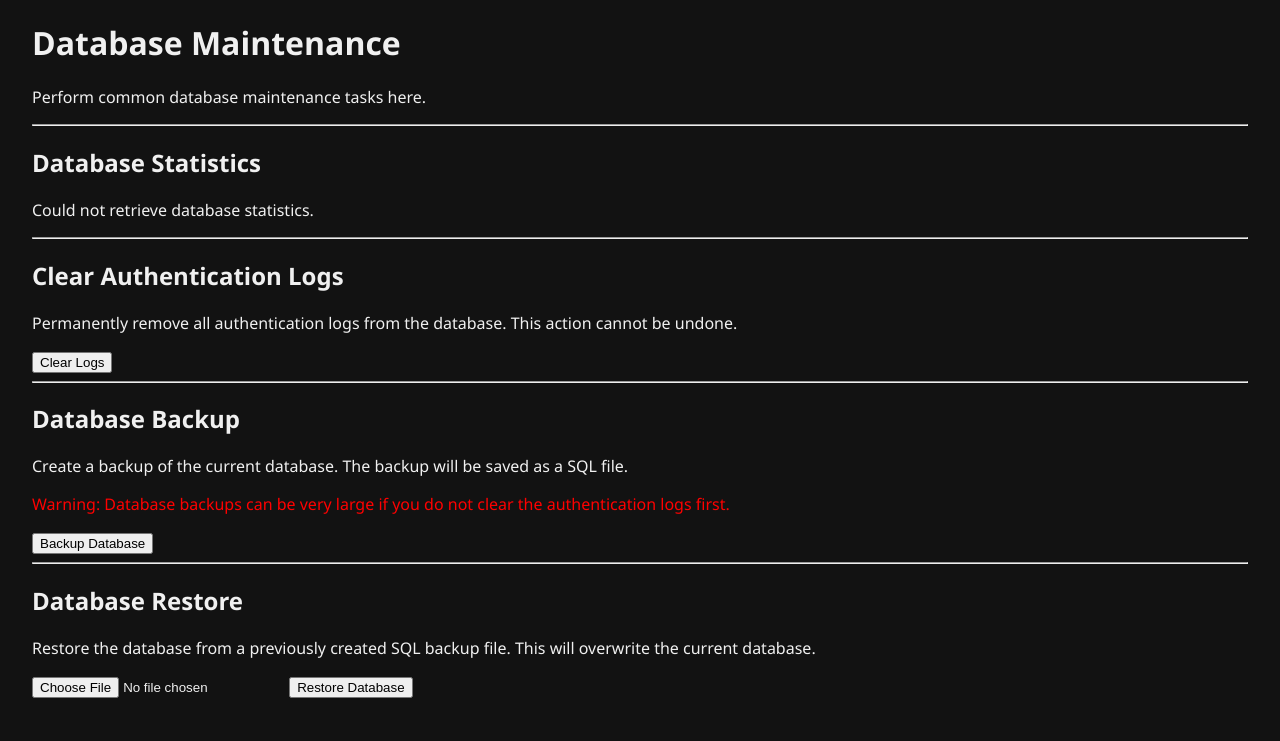
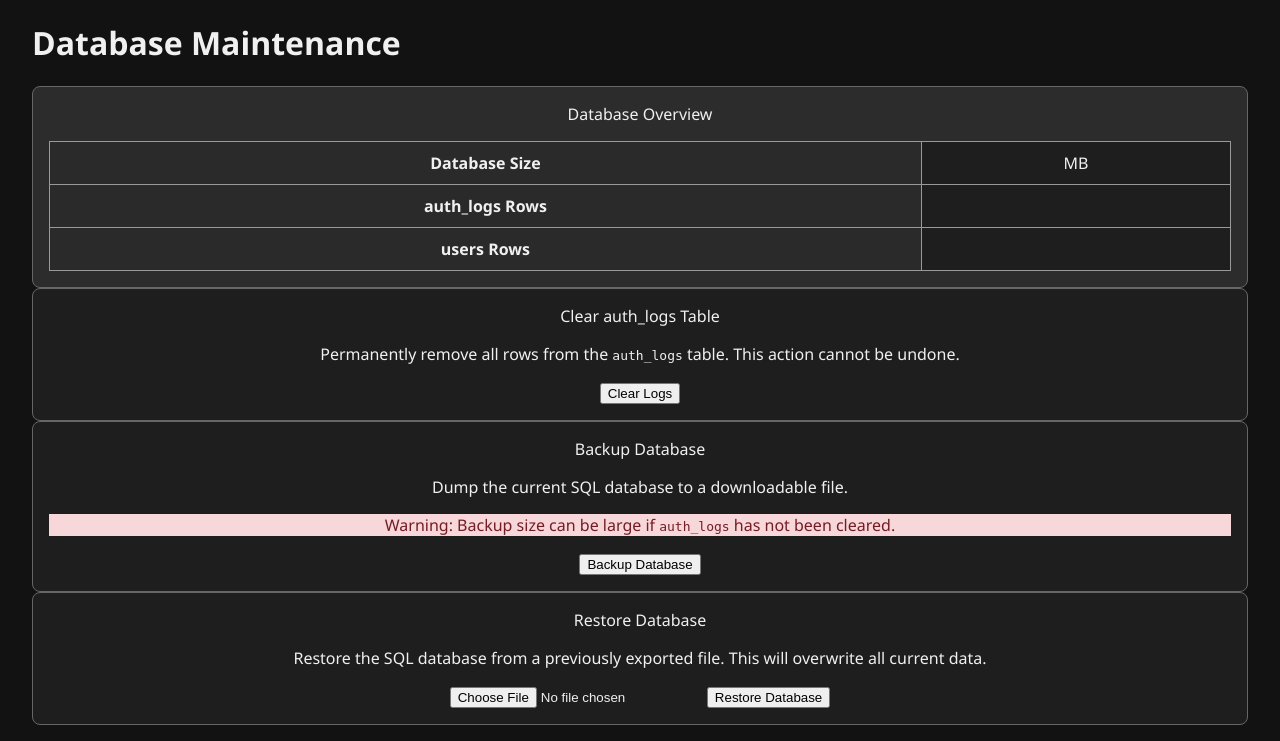
Before and after one commit to Simon-CR/RadMac, a Flask app: template app/templates/maintenance.html in a window 1280 px wide. Shown: the part 74-815 px from the top of the page. Before the commit the page ends 772 px from the top, so only its background shows below. Run offline with Flask 3, Linux system fonts and the light colour scheme; the template is opened without the code that fills it, so the values that code supplies are empty.

Commit message:
re-worked the maintenance interface, added more stats

```diff
--- a/app/templates/maintenance.html
+++ b/app/templates/maintenance.html
@@ -1,6 +1,7 @@
 {% extends 'base.html' %}
 {% block title %}Maintenance{% endblock %}
 {% block content %}
+<div class="maintenance-page">
   <h1>Database Maintenance</h1>
 
   {% with messages = get_flashed_messages(with_categories=true) %}
@@ -13,55 +14,80 @@
     {% endif %}
   {% endwith %}
 
-    <p>Perform common database maintenance tasks here.</p>
-
-    <hr>
-
-    <h2>Database Statistics</h2>
-    <div class="database-stats">
+  <div class="section">
+    <div class="card neutral">
+      <div class="card-header">Database Overview</div>
+      <div class="card-body">
+        <table class="styled-table">
+          <tbody>
+            <tr>
+              <th>Database Size</th>
+              <td>{{ db_stats.total_size_mb }} MB</td>
+            </tr>
+            <tr>
+              <th>auth_logs Rows</th>
+              <td>{{ db_stats.auth_logs_count }}</td>
+            </tr>
+            <tr>
+              <th>users Rows</th>
+              <td>{{ db_stats.users_count }}</td>
+            </tr>
             {% if table_stats %}
               {% for table, row_count in table_stats.items() %}
-                <div class="card">
-                    <div class="card-header">{{ table }}</div>
-                    <div class="card-body">
-                        <p>Number of rows: {{ row_count }}</p>
+              {% if table != 'auth_logs' and table != 'users' %}
+              <tr>
+                <th>{{ table }} Rows</th>
+                <td>{{ row_count }}</td>
+              </tr>
+              {% endif %}
+              {% endfor %}
+            {% endif %}
+          </tbody>
+        </table>
       </div>
     </div>
-            {% endfor %}
-        {% else %}
-            <p>Could not retrieve database statistics.</p>
-        {% endif %}
   </div>
 
-    <hr>
-
-    <h2>Clear Authentication Logs</h2>
-    <p>Permanently remove all authentication logs from the database.  This action cannot be undone.</p>
+  <div class="section">
+    <div class="card">
+      <div class="card-header">Clear auth_logs Table</div>
+      <div class="card-body">
+        <p>Permanently remove all rows from the <code>auth_logs</code> table. This action cannot be undone.</p>
         <form action="/maintenance/clear_auth_logs" method="post">
           <button type="submit" class="btn btn-danger" onclick="return confirm('Are you sure you want to clear all authentication logs? This action is irreversible!')">
             Clear Logs
           </button>
         </form>
+      </div>
+    </div>
+  </div>
 
-    <hr>
+  <div class="section">
+    <div class="card">
+      <div class="card-header">Backup Database</div>
+      <div class="card-body">
+        <p>Dump the current SQL database to a downloadable file.</p>
+        <p class="alert-error" style="margin: 1rem 0;">Warning: Backup size can be large if <code>auth_logs</code> has not been cleared.</p>
+        <form action="/maintenance/backup_database" method="get">
+          <button type="submit" class="btn">Backup Database</button>
+        </form>
+      </div>
+    </div>
+  </div>
 
-    <h2>Database Backup</h2>
-    <p>Create a backup of the current database. The backup will be saved as a SQL file.</p>
-    <p style="color: red;">
-        Warning: Database backups can be very large if you do not clear the authentication logs first.
-    </p>
-    <form action="/maintenance/backup_database" method="get">
-        <button type="submit" class="btn btn-primary">Backup Database</button>
-    </form>
-
-    <hr>
-
-    <h2>Database Restore</h2>
-    <p>Restore the database from a previously created SQL backup file.  This will overwrite the current database.</p>
+  <div class="section">
+    <div class="card">
+      <div class="card-header">Restore Database</div>
+      <div class="card-body">
+        <p>Restore the SQL database from a previously exported file. This will overwrite all current data.</p>
         <form action="/maintenance/restore_database" method="post" enctype="multipart/form-data">
           <input type="file" name="file" accept=".sql" required>
-        <button type="submit" class="btn btn-danger" onclick="return confirm('Are you sure you want to restore the database from this file?  This will OVERWRITE the current database.')">
+          <button type="submit" class="btn btn-danger" onclick="return confirm('Are you sure you want to restore the database from this file? This will OVERWRITE the current database.')">
             Restore Database
           </button>
         </form>
+      </div>
+    </div>
+  </div>
+</div>
 {% endblock %}
```
Also changed, not shown: app/db_interface.py (+27 -0 lines), app/views/maintenance_views.py (+4 -3 lines). Lines whose indentation alone changed are shown as unchanged.
